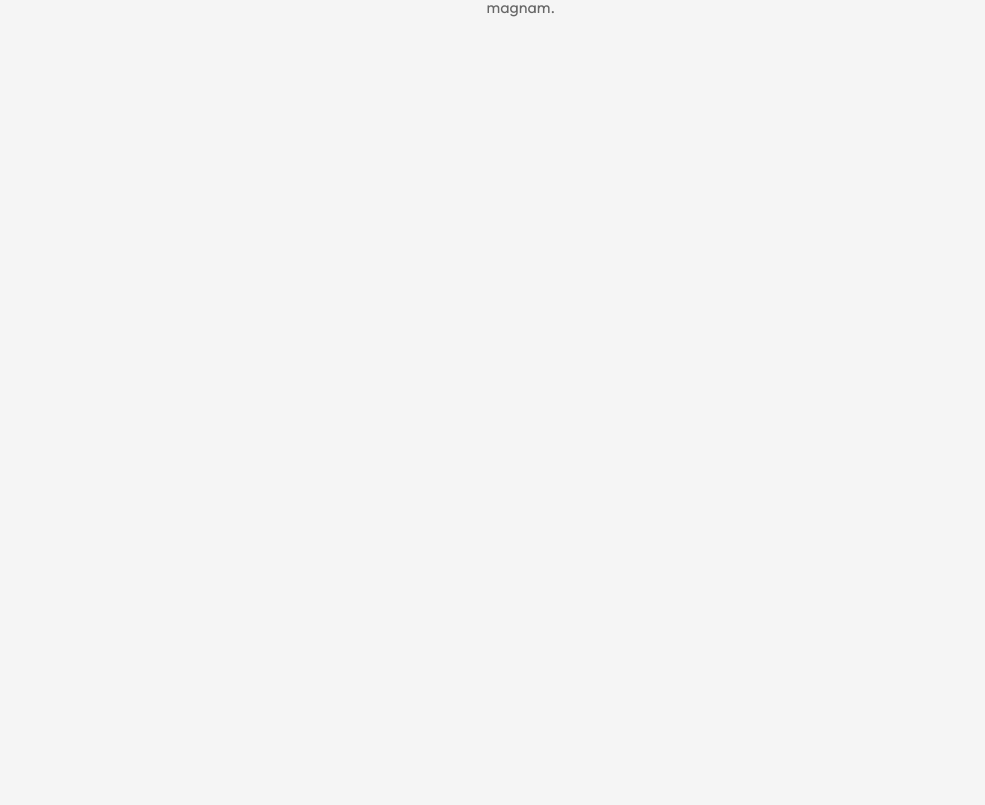
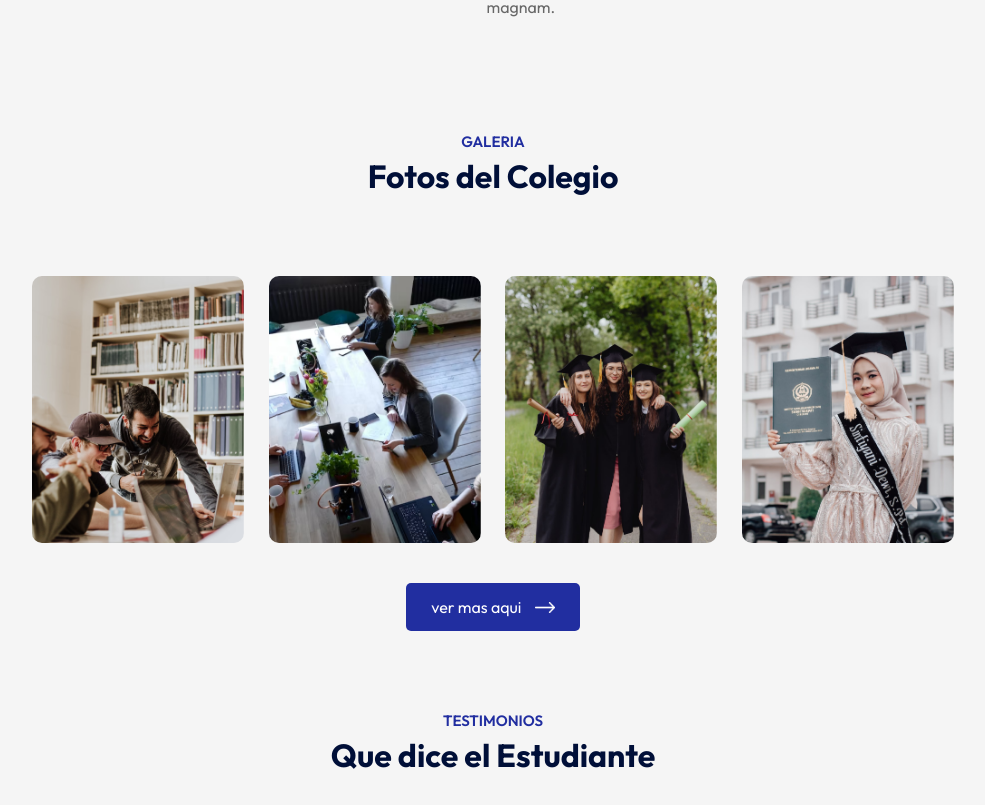
Before and after one commit to LuisHanco/React_Intensivo, a React (Vite) app in the folder arcoiris/: page / in a window 1280 px wide. Shown: the part 1786-2591 px from the top of the page, without its empty margins (147-1132 px from the left). Before the commit the page ends 1918 px from the top, so only its background shows below. Built offline with nearby package versions, Linux system fonts and the light colour scheme.

Commit message:
@LuisHanco

```diff
--- a/arcoiris/src/App.jsx
+++ b/arcoiris/src/App.jsx
@@ -4,6 +4,7 @@
 import Programs from './Components/Programs/Programs'
 import Title from './Components/Title/Title'
 import About from './Components/About/About'
+import Campus from './Components/Campus/Campus'
 
 const App = () => {
   return (
@@ -14,6 +15,9 @@
         <Title subTitle='Nuestros Programas' title='What We Offer' />
         <Programs/>
         <About/>
+        <Title subTitle='Galeria' title='Fotos del Colegio' />
+        <Campus/>
+        <Title subTitle='Testimonios' title='Que dice el Estudiante' />
       </div>
     </div>
   )
--- /dev/null
+++ b/arcoiris/src/Components/Campus/Campus.css
@@ -0,0 +1,19 @@
+.campus{
+    margin: 80px auto;
+    width: 90%;
+    text-align: center;
+
+}
+
+.gallery{
+    display: flex;
+    align-items: center;
+    justify-content: space-between;
+    margin-bottom: 40px;
+}
+
+
+.gallery img{
+    width: 23%;
+    border-radius: 10px;
+}
--- /dev/null
+++ b/arcoiris/src/Components/Campus/Campus.jsx
@@ -0,0 +1,25 @@
+import React from 'react'
+import './Campus.css'
+import gallery_1 from '../../assets/gallery-1.png'
+import gallery_2 from '../../assets/gallery-2.png'
+import gallery_3 from '../../assets/gallery-3.png'
+import gallery_4 from '../../assets/gallery-4.png'
+import white_arrow from '../../assets/white-arrow.png'
+
+const Campus = () => {
+  return (
+    <div className='campus'>
+
+        <div className="gallery">
+            <img src={gallery_1} alt="" />
+            <img src={gallery_2} alt="" />
+            <img src={gallery_3} alt="" />
+            <img src={gallery_4} alt="" />
+            </div>
+            <button className='btn dark-btn'> ver mas aqui <img src={white_arrow} alt="" /></button>
+
+    </div>
+  )
+}
+
+export default Campus
--- a/arcoiris/src/index.css
+++ b/arcoiris/src/index.css
@@ -39,3 +39,8 @@
   width: 20px;
   margin-left: 10px;
 }
+
+.btn.dark-btn{
+  background: #212ea0;
+  color: #fff;
+}
```
Also changed, not shown: arcoiris/src/Components/Testimonials/Testimonials.jsx (added, +12 -0 lines), arcoiris/src/Components/Testimonials/Testimonials.css (added).
